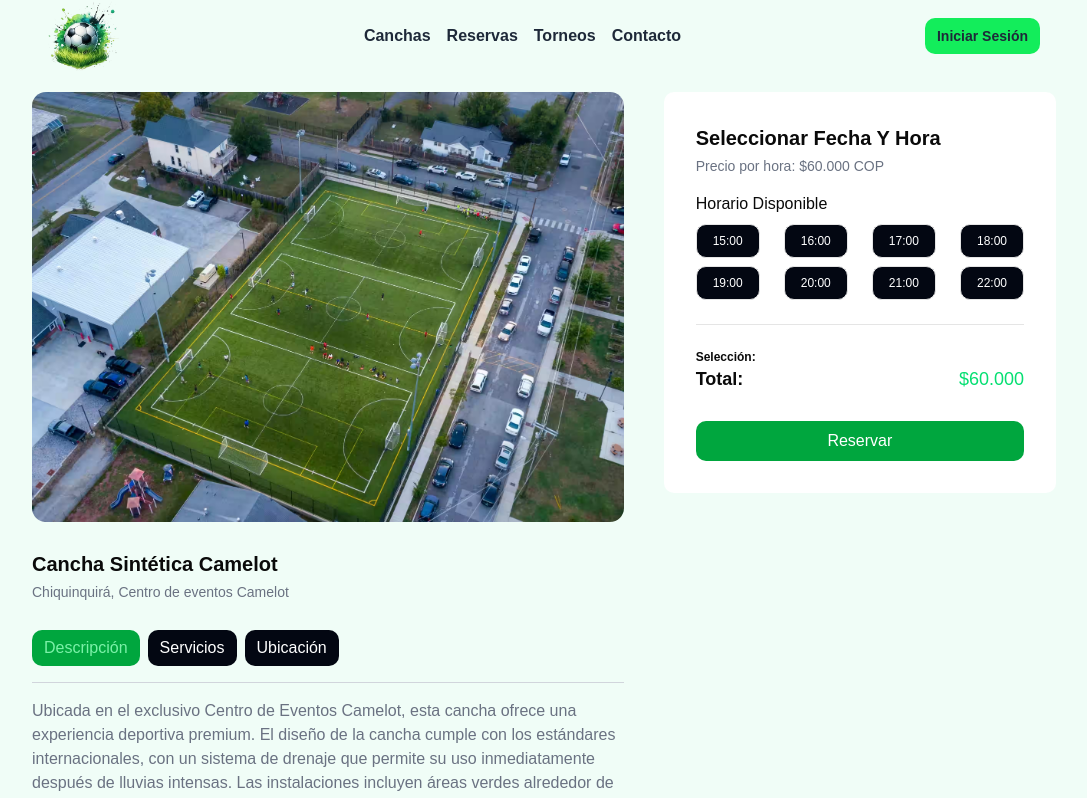
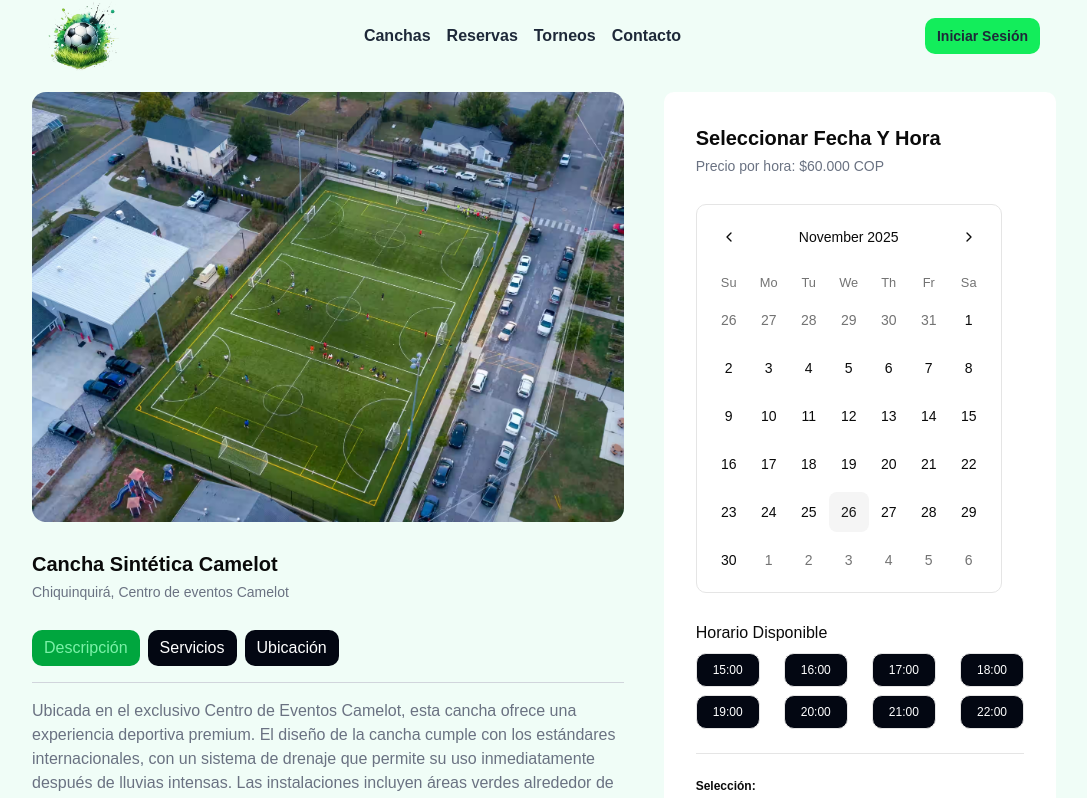
Before and after one commit to NesniDev/Field-Football, a React (Vite) app: page /field/camelot in a window 1280 px wide. Shown: the top 798 px of the page, without its empty margins (96-1183 px from the left). Built offline with nearby package versions, Linux system fonts and the light colour scheme.

Commit message:
add calendar shadcn

```diff
--- a/src/pages/DetailsField.tsx
+++ b/src/pages/DetailsField.tsx
@@ -1,12 +1,12 @@
 import { fields } from '@/lib/fields'
 import { useState } from 'react'
 import { useParams } from 'react-router-dom'
-// import { Calendar } from '@/components/ui/calendar'
+import { Calendar } from '@/components/ui/calendar'
 
 export const DetailsField = () => {
-  // const [date, setDate] = useState(
-  //   new Date(2025, 5, 12)
-  // )
+  const [date, setDate] = useState(
+    new Date(2025, 5, 12)
+  )
   const { slug } = useParams()
     const [activeTab, setActiveTab] = useState('description')
   const info = fields.find(item => item.slug === slug)
@@ -48,14 +48,14 @@ export const DetailsField = () => {
                 <span className='text-sm text-gray-500'>Precio por hora: ${info.price} COP</span>
             </div>
             <div>
-              {/* <Calendar
+              <Calendar
                 required
                 mode="single"
                 selected={date}
                 onSelect={setDate}
                 className="rounded-lg border [--cell-size:--spacing(9)] md:[--cell-size:--spacing(10)] my-5"
                 buttonVariant="ghost"
-              /> */}
+              />
             </div>
             <h2>Horario Disponible</h2>
             <div className='flex flex-wrap justify-between items-center gap-2'>
```
